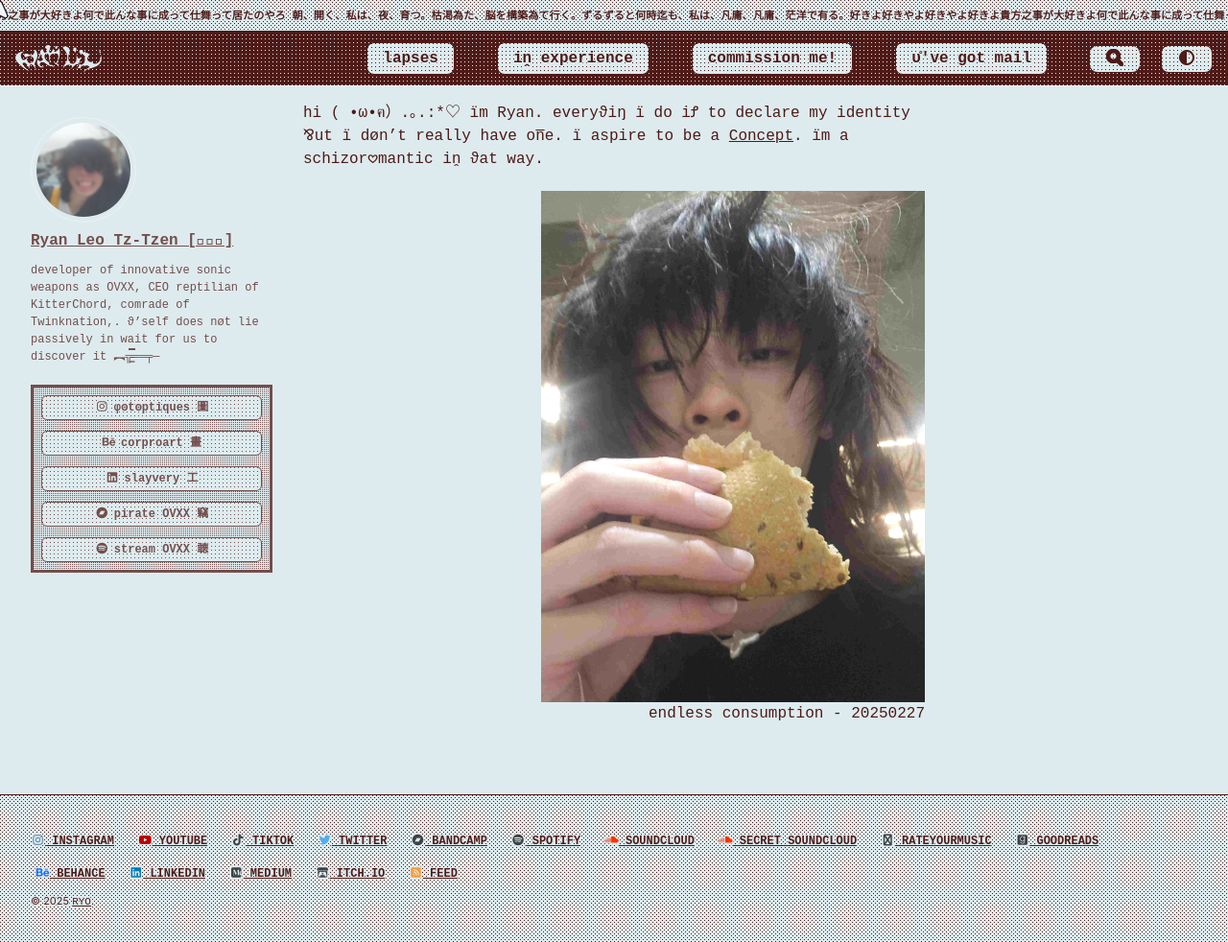
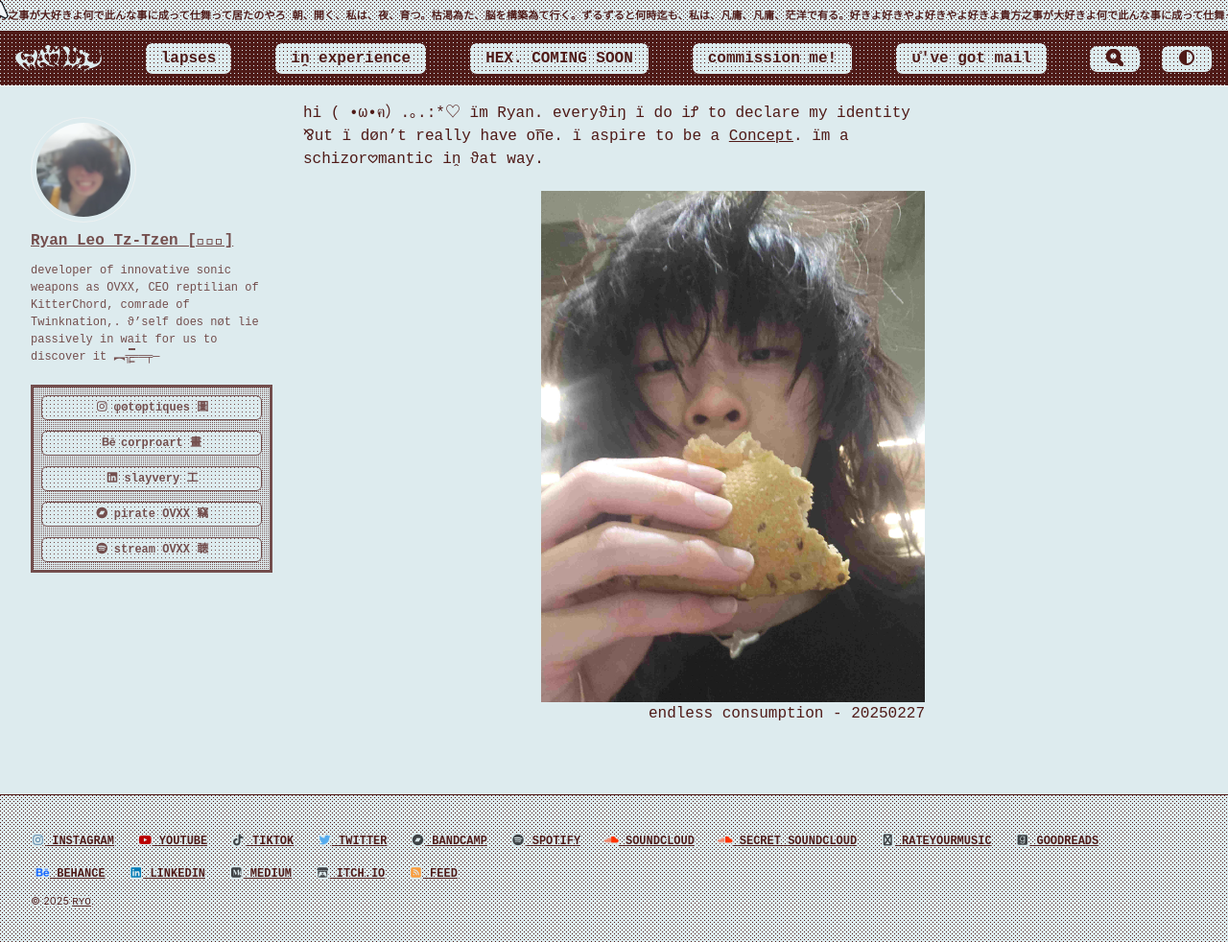
Before and after one commit to cryotato/cryotato.github.io, a Jekyll site: the page built from index.md, in a window 1280 px wide and 982 px high. Shown: the whole window at 96% size. Built offline with Jekyll 4.4.1, drawn with Linux system fonts in a browser that asks for light colours; cached includes are drawn as plain includes.

Commit message:
Update navigation.yml

```diff
--- a/_data/navigation.yml
+++ b/_data/navigation.yml
@@ -6,6 +6,8 @@ main:
     url: /blog/
   - title: "iṋ experience"
     url: /portfolio/
+  - title: "HEX. COMING SOON"
+    url: /shop/
   - title: "commission me!"
     url: /commissions/
   - title: "ᴜ̊'ve got mail"
```
